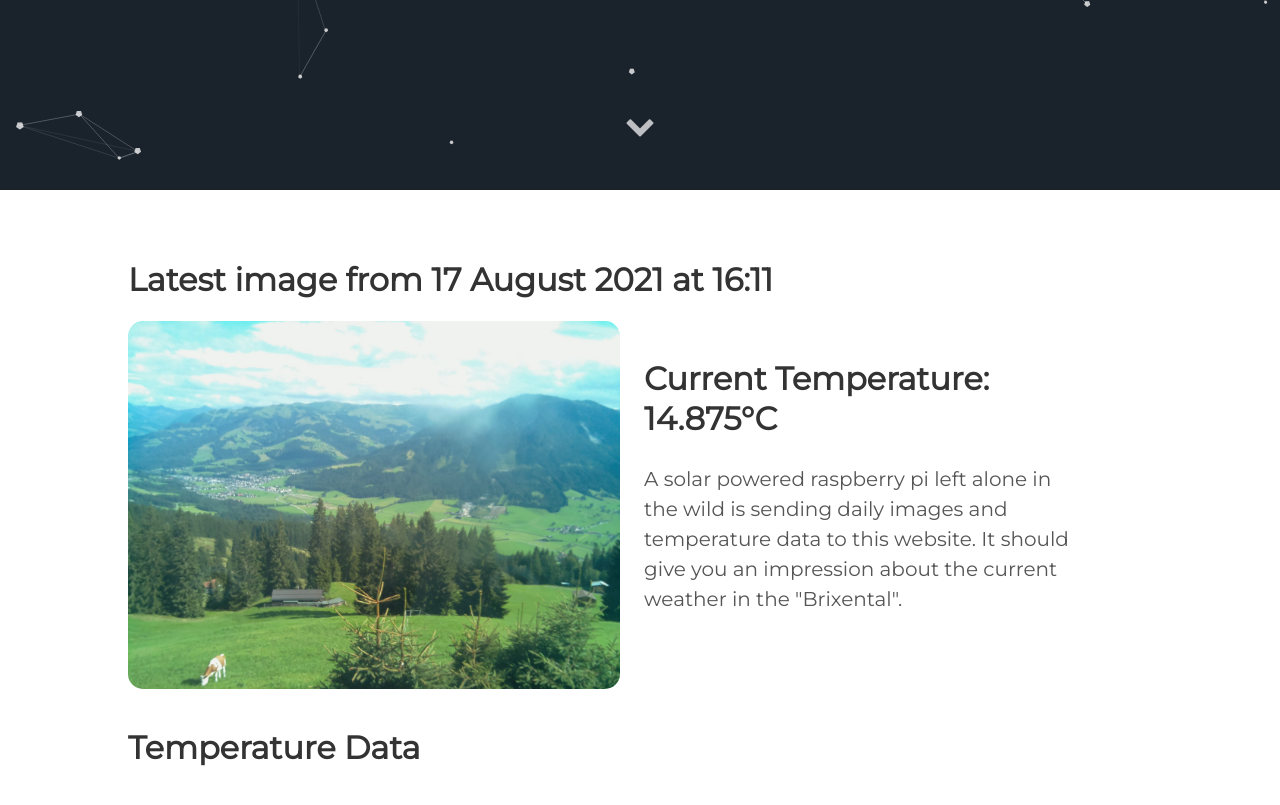
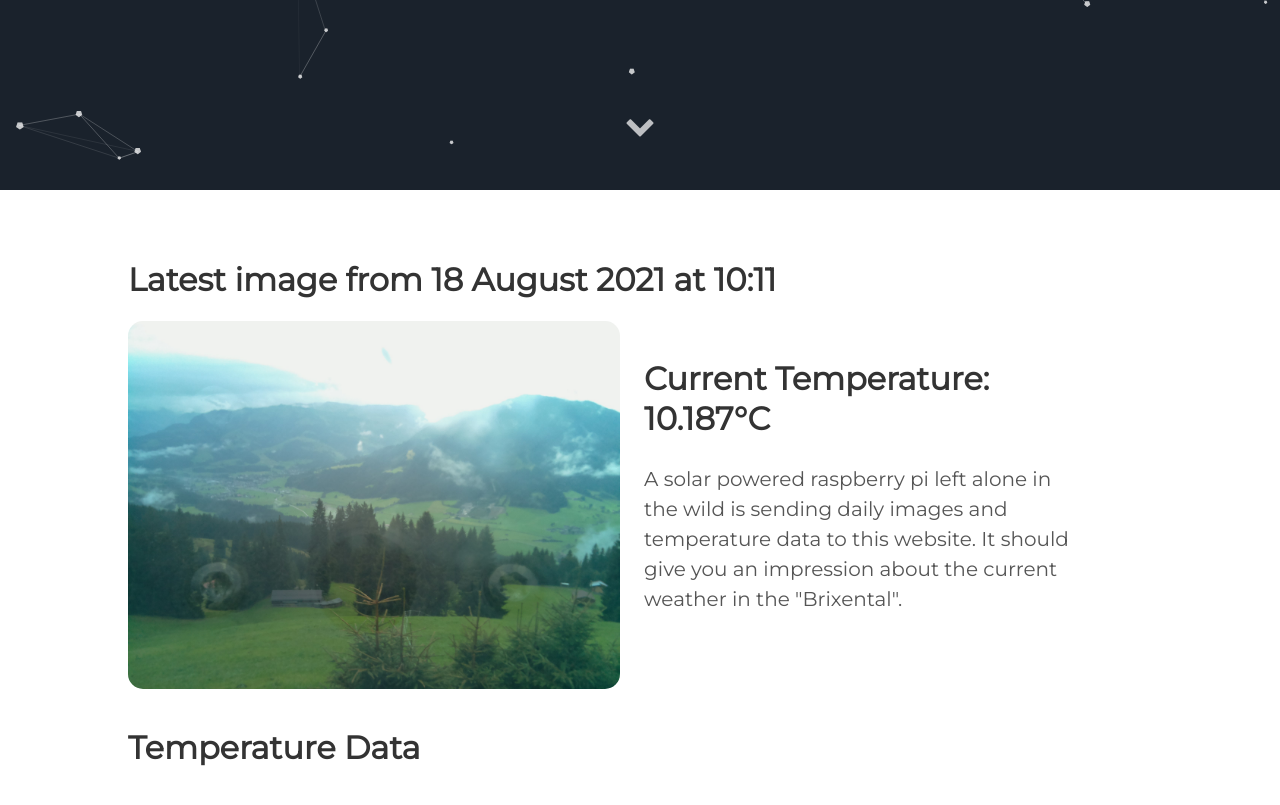
Before and after one commit to vektorious/vektorious.github.io, a Jekyll site: the page built from resources/huette.md, in a window 1280 px wide and 900 px high, scrolled down 710 px. Shown: the top 805 px of the window. Built offline with Jekyll 4.4.1, drawn with Linux system fonts in a browser that asks for light colours.

Commit message:
I'm a bot beep boop

```diff
--- a/resources/huette.md
+++ b/resources/huette.md
@@ -6,13 +6,13 @@
 description: 'Live image from the Austrian alps'
 twitter_text: ' '
 ---
-## Latest image from 17 August 2021 at 16:11
+## Latest image from 18 August 2021 at 10:11
 <div class="huette">
   <div class="huette-image">
     <img src="{{ "/assets/img/huette.jpg" | prepend: site.baseurl }}">
   </div>
   <div class="huette-text">
-        <h2>Current Temperature: 14.875°C</h2>
+        <h2>Current Temperature: 10.187°C</h2>
         <p>A solar powered raspberry pi left alone in the wild is sending daily images and temperature data to this website. It should give you an impression about the current weather in the "Brixental".</p>
 
   </div>
```
Also changed, not shown: rpi-script/2021-08-18_101000.txt (renamed from rpi-script/2021-08-17_160958.txt, +5 -5 lines), rpi-script/huette.md (+2 -2 lines), assets/img/huette.jpg, assets/img/temp_plot.png, rpi-script/temp_plot.png, 1 other file.
